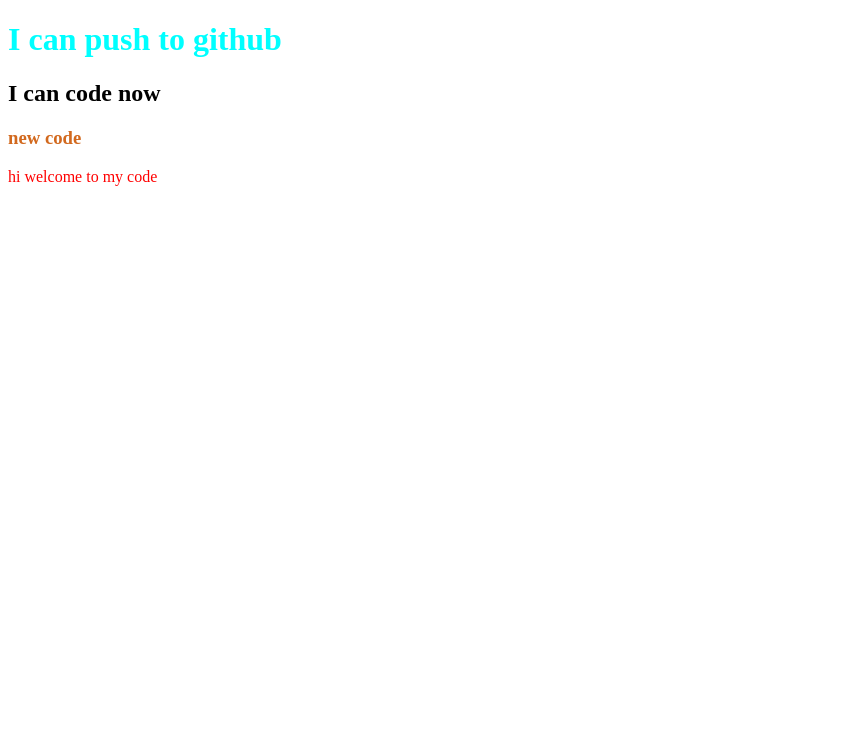
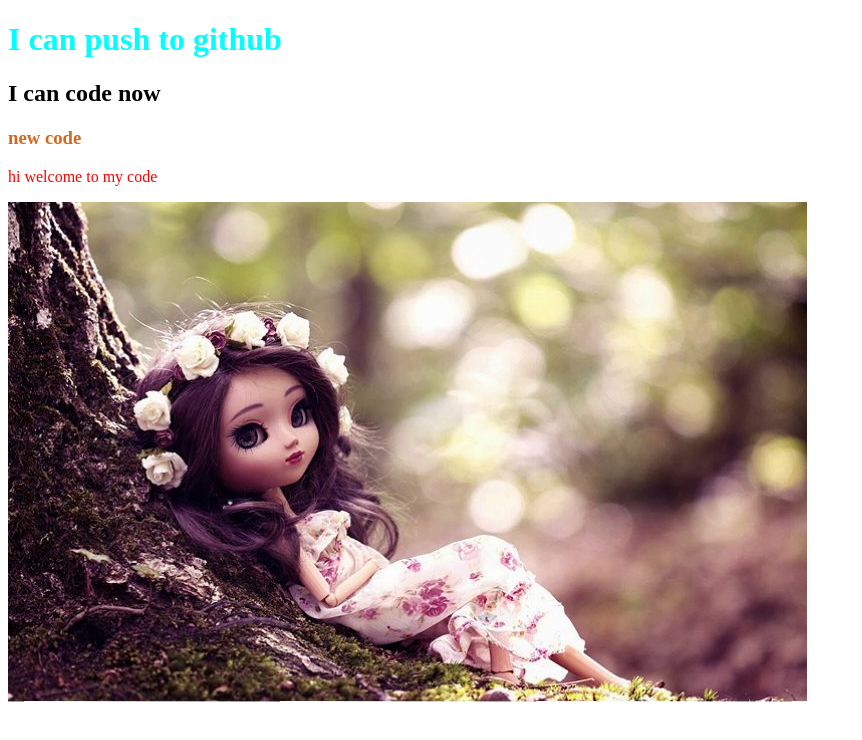
Before and after one commit to NadiaMahbuba/my_second_repo, a plain HTML site: page index.html in a window 1280 px wide. Shown: the whole page, without its empty margins (0-862 px from the left). Drawn offline with Linux system fonts and the light colour scheme.

Commit message:
image added

```diff
--- a/index.html
+++ b/index.html
@@ -12,5 +12,6 @@
   <h2>I can code now</h2>
   <h3>new code</h3>
   <p>hi welcome to my code</p>
+  <img src="cute_doll_pictures-e1481217326463.jpg" alt="">
 </body>
 </html>
```
Also changed, not shown: cute_doll_pictures-e1481217326463.jpg (added).
